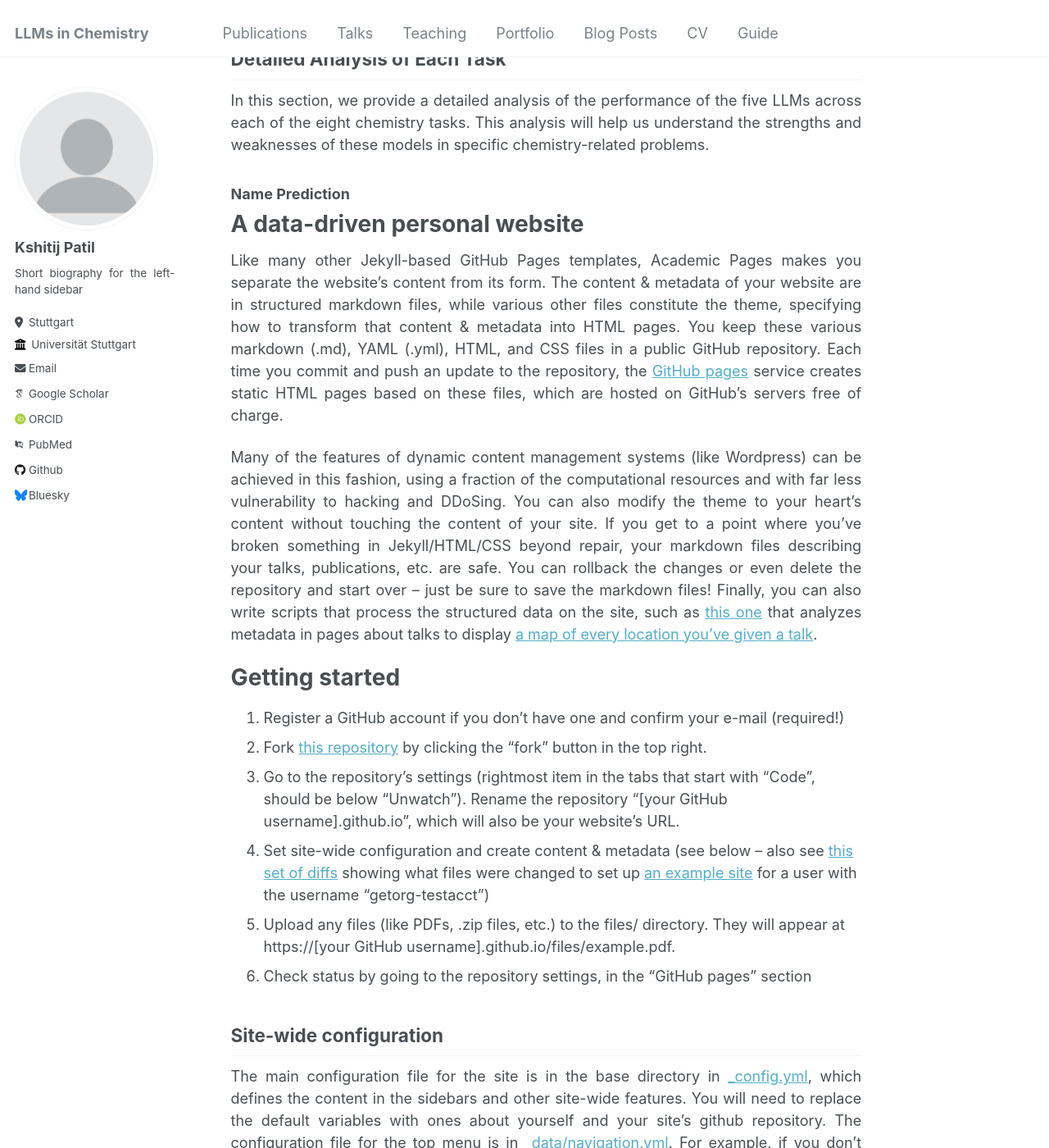
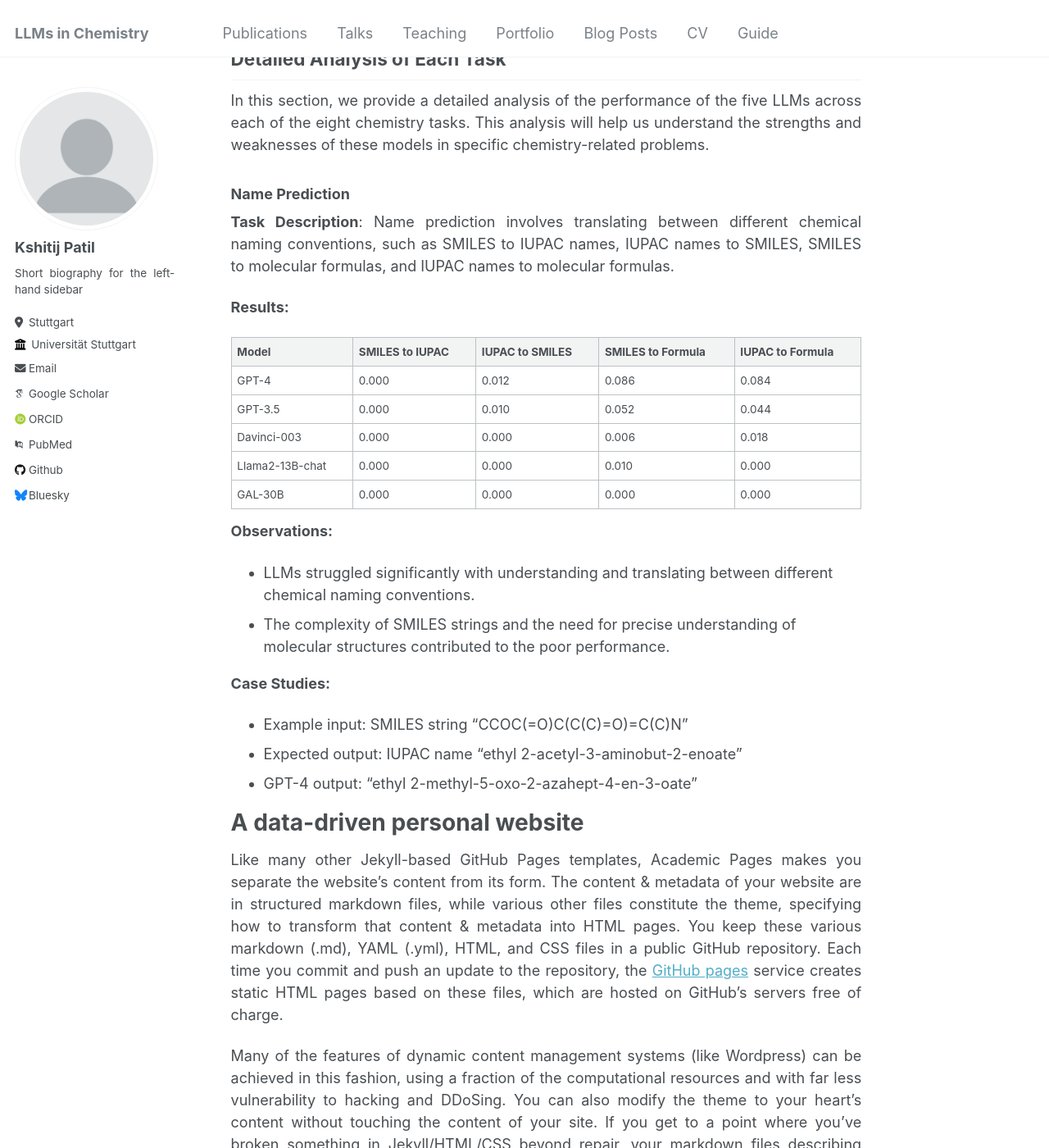
Before and after one commit to kshitijreal/kshitijreal.github.io, a Jekyll site: the page built from _pages/about.md, in a window 1280 px wide and 1400 px high, scrolled down 5875 px. Shown: the whole window at 82% size. Built offline with Jekyll 4.4.1, drawn with Linux system fonts in a browser that asks for light colours; some web fonts are replaced.

Commit message:
update about.md

```diff
--- a/_pages/about.md
+++ b/_pages/about.md
@@ -156,8 +156,28 @@ In this section, we provide a detailed analysis of the performance of the five L
 
 ### Name Prediction
 
+**Task Description**: Name prediction involves translating between different chemical naming conventions, such as SMILES to IUPAC names, IUPAC names to SMILES, SMILES to molecular formulas, and IUPAC names to molecular formulas.
 
+**Results:**
 
+| Model             | SMILES to IUPAC | IUPAC to SMILES | SMILES to Formula | IUPAC to Formula |
+|--------------------|-----------------|-----------------|-------------------|------------------|
+| GPT-4             | 0.000           | 0.012           | 0.086            | 0.084           |
+| GPT-3.5           | 0.000           | 0.010           | 0.052            | 0.044           |
+| Davinci-003       | 0.000           | 0.000           | 0.006            | 0.018           |
+| Llama2-13B-chat   | 0.000           | 0.000           | 0.010            | 0.000           |
+| GAL-30B           | 0.000           | 0.000           | 0.000            | 0.000           |
+
+**Observations:**
+
+- LLMs struggled significantly with understanding and translating between different chemical naming conventions.
+- The complexity of SMILES strings and the need for precise understanding of molecular structures contributed to the poor performance.
+
+**Case Studies:**
+
+- Example input: SMILES string "CCOC(=O)C(C(C)=O)=C(C)N"
+- Expected output: IUPAC name "ethyl 2-acetyl-3-aminobut-2-enoate"
+- GPT-4 output: "ethyl 2-methyl-5-oxo-2-azahept-4-en-3-oate"
 
 
 
```
